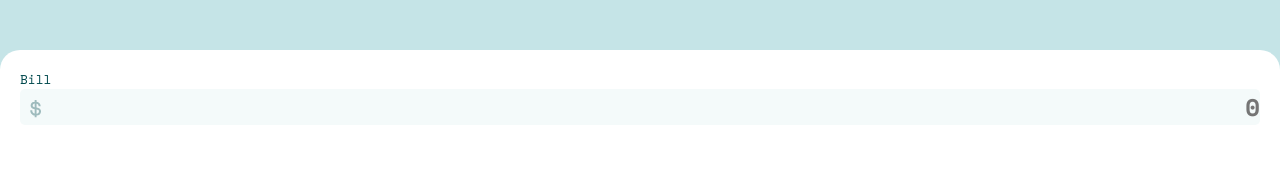
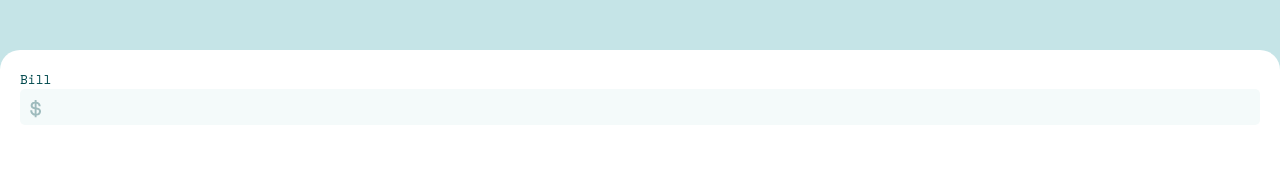
Before and after one commit to sharathkrml/tip-calculator, a React (Create React App) app: page / in a window 1280 px wide. Shown: the part 150-342 px from the top of the page. Built offline with nearby package versions, Linux system fonts and the light colour scheme.

Commit message:
added number cant be zero styles

```diff
--- a/src/App.css
+++ b/src/App.css
@@ -76,3 +76,8 @@ input[type=number]::-webkit-inner-spin-button {
 input[type=number] {
     -moz-appearance:textfield;
 }
+
+input:focus {
+  outline:none !important;
+  border: 1px solid var(--Light-cyan);
+}
--- a/src/App.js
+++ b/src/App.js
@@ -1,7 +1,8 @@
 import logo from "./assets/images/logo.svg";
 import "./App.css";
 import Result from "./components/Result";
-import InputComponent from "./components/InputComponent";
+import BillComponent from "./components/BillComponent";
+import CountComponent from "./components/CountComponent";
 import dollarSign from "./assets/images/icon-dollar.svg";
 import personSign from "./assets/images/icon-person.svg";
 import TipComponent from "./components/TipComponent";
@@ -35,14 +36,14 @@ function App() {
       </div>
       <div className="calculator-body">
         <div className="calc-input">
-          <InputComponent
+          <BillComponent
             input={bill}
             setInput={setBill}
             title="Bill"
             logo={dollarSign}
           />
           <TipComponent setInput={setTipPercent} />
-          <InputComponent
+          <CountComponent
             input={count}
             setInput={setCount}
             title="Number of People"
--- /dev/null
+++ b/src/components/BillComponent.js
@@ -0,0 +1,36 @@
+import React, { useEffect, useState } from "react";
+import "./InputComponent.css";
+function InputComponent(props) {
+  const [value, setValue] = useState(false);
+  useEffect(() => {
+    if (value === 0) {
+      document.getElementsByClassName("bill-red-flag")[0].classList.add("zero");
+      document.getElementsByClassName("bill-input")[0].classList.add("zero-input");
+    } else {
+      document.getElementsByClassName("bill-red-flag")[0].classList.remove("zero");
+      document.getElementsByClassName("bill-input")[0].classList.remove("zero-input");
+
+      props.setInput(value);
+    }
+  }, [value, props]);
+  return (
+    <div className="input-div">
+      <div className="input-flex">
+        <p className="input-title">{props.title}</p>
+        <p  className="input-title bill-red-flag">
+          Can't be zero
+        </p>
+      </div>
+      <input
+        onChange={(e) => setValue(Number(e.target.value))}
+        className="input-field bill-input"
+        type="number"
+        min="1"
+        placeholder={props.input}
+      />
+      <img className="input-sign" src={props.logo} alt="$" />
+    </div>
+  );
+}
+
+export default InputComponent;
--- /dev/null
+++ b/src/components/CountComponent.js
@@ -0,0 +1,42 @@
+import React, { useEffect, useState } from "react";
+import "./InputComponent.css";
+function InputComponent(props) {
+  const [value, setValue] = useState(1);
+  useEffect(() => {
+    if (value === 0) {
+      document
+        .getElementsByClassName("count-red-flag")[0]
+        .classList.add("zero");
+      document
+        .getElementsByClassName("count-input")[0]
+        .classList.add("zero-input");
+    } else {
+      document
+        .getElementsByClassName("count-red-flag")[0]
+        .classList.remove("zero");
+      document
+        .getElementsByClassName("count-input")[0]
+        .classList.remove("zero-input");
+
+      props.setInput(value);
+    }
+  }, [value, props]);
+  return (
+    <div className="input-div">
+      <div className="input-flex">
+        <p className="input-title">{props.title}</p>
+        <p className="input-title count-red-flag">Can't be zero</p>
+      </div>
+      <input
+        onChange={(e) => setValue(Number(e.target.value))}
+        className="input-field count-input"
+        type="number"
+        min="1"
+        placeholder={props.input}
+      />
+      <img className="input-sign" src={props.logo} alt="$" />
+    </div>
+  );
+}
+
+export default InputComponent;
--- a/src/components/InputComponent.css
+++ b/src/components/InputComponent.css
@@ -8,9 +8,7 @@
   text-align: right;
   border-radius: 5px;
 }
-.input-field:focus{
-  border:1px solid var(--Light-cyan);
-}
+
 .input-sign {
   position: absolute;
   left: 20px;
@@ -18,11 +16,21 @@
   width: 12px;
 }
 
-.input-flex{
+.input-flex {
   display: flex;
   justify-content: space-between;
 }
-.red-flag{
-  color:rgba(255,0,0,0.7);
+.bill-red-flag {
+  color: rgba(255, 0, 0, 0.7);
   display: none;
 }
+.count-red-flag {
+  color: rgba(255, 0, 0, 0.7);
+  display: none;
+}
+.zero {
+  display: block;
+}
+.zero-input:focus {
+  border: 1px solid red !important;
+}
--- a/src/components/InputComponent.js
+++ /dev/null
@@ -1,22 +0,0 @@
-import React from "react";
-import "./InputComponent.css";
-function InputComponent(props) {
-  return (
-    <div className="input-div">
-      <div className="input-flex">
-        <p className="input-title">{props.title}</p>
-        <p className="input-title red-flag">Can't be zero</p>
-      </div>
-      <input
-        onChange={(e) => props.setInput(Number(e.target.value))}
-        className="input-field"
-        type="number"
-        min="1"
-        placeholder={props.input}
-      />
-      <img className="input-sign" src={props.logo} alt="$" />
-    </div>
-  );
-}
-
-export default InputComponent;
--- a/src/components/TipComponent.css
+++ b/src/components/TipComponent.css
@@ -23,6 +23,7 @@
   text-align: right;
   width: 100%;
   border: 0;
+  border-radius: 5px;
 }
 .custom-input::placeholder {
   font-size: 18px;
```
